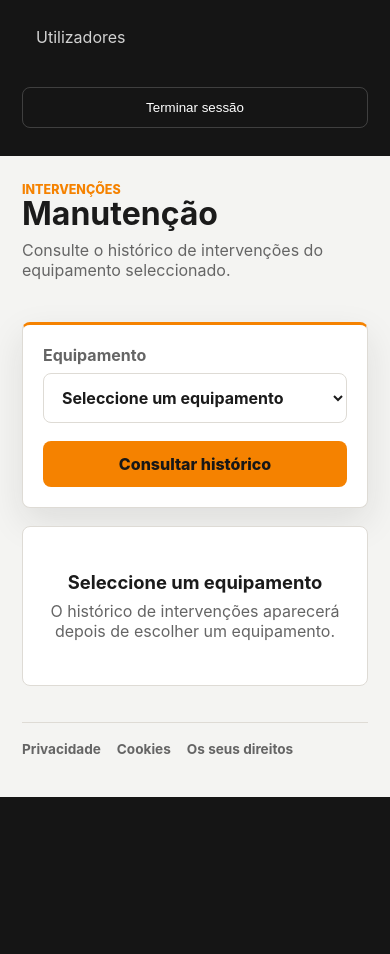
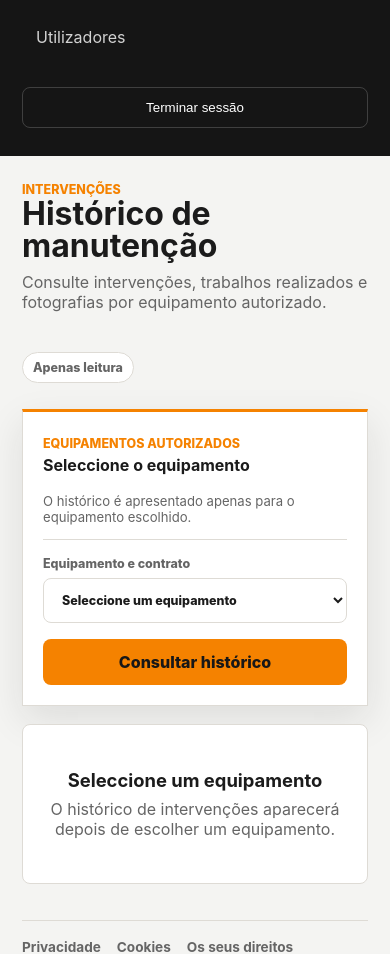
Before and after one commit to temoteotembeelectromatic/areacliente, a Flask app: page /manutencao in a window 390 px wide. Shown: the part 403-1357 px from the top of the page. Before the commit the page ends 1200 px from the top, so only its background shows below. Run offline with Flask 3, Linux system fonts and the light colour scheme; the visitor is signed in with stand-in values (Sample User, id 1); parts of the project's set-up code (start-up, migrations or seed data) failed here and were passed over; some libraries are stand-ins or nearby versions.

Commit message:
Reorganize maintenance history workflow

```diff
--- a/app.py
+++ b/app.py
@@ -893,7 +893,17 @@ def external_equipment_rows(filters):
 
 def external_maintenance_history(selected_equipment):
     if not DATABASE_URL_2:
-        equipment_numbers = sorted(row["id"] for row in equipment)
+        allowed_numbers = current_allowed_client_numbers()
+        equipment_options = [
+            {
+                "number": row["id"],
+                "type": row["type"],
+                "contract": row["numero_contrato"],
+                "location": row["location"],
+            }
+            for row in equipment
+            if not allowed_numbers or row["numero_cliente"] in allowed_numbers
+        ]
         rows = [
             {
                 "id": item["id"],
@@ -909,7 +919,7 @@ def external_maintenance_history(selected_equipment):
             if item["equipment"] == selected_equipment
             and item["status"].casefold() not in {"serviço delegado", "servico delegado"}
         ] if selected_equipment else []
-        return equipment_numbers, rows
+        return equipment_options, rows
 
     connection = None
     try:
@@ -921,35 +931,41 @@ def external_maintenance_history(selected_equipment):
         connection.set_session(readonly=True, autocommit=False)
         cursor = connection.cursor(cursor_factory=RealDictCursor)
 
-        scope_clause = ""
+        allowed_numbers = current_allowed_client_numbers()
+        scope_clause = "WHERE TRIM(COALESCE(numero_equipamento, '')) <> ''"
         scope_params = []
-        allowed_numbers = current_allowed_client_numbers()
         if allowed_numbers:
-            scope_clause = "WHERE TRIM(COALESCE(numero_cliente, '')) = ANY(%s)"
+            scope_clause += " AND TRIM(COALESCE(numero_cliente, '')) = ANY(%s)"
             scope_params.append(allowed_numbers)
 
         cursor.execute(
             f"""
-            SELECT DISTINCT TRIM(COALESCE(numero_equipamento, '')) AS numero_equipamento
+            SELECT DISTINCT ON (TRIM(COALESCE(numero_equipamento, '')))
+                TRIM(COALESCE(numero_equipamento, '')) AS numero_equipamento,
+                COALESCE(NULLIF(TRIM(tipo_equipamento), ''), 'Sem tipo') AS tipo_equipamento,
+                COALESCE(NULLIF(TRIM(numero_contrato), ''), '-') AS numero_contrato,
+                COALESCE(NULLIF(TRIM(posicao), ''), '-') AS posicao
             FROM registo_equipamentos
             {scope_clause}
-              AND TRIM(COALESCE(numero_equipamento, '')) <> ''
-            ORDER BY numero_equipamento
-            LIMIT 500
-            """ if scope_clause else """
-            SELECT DISTINCT TRIM(COALESCE(numero_equipamento, '')) AS numero_equipamento
-            FROM registo_equipamentos
-            WHERE TRIM(COALESCE(numero_equipamento, '')) <> ''
-            ORDER BY numero_equipamento
+            ORDER BY TRIM(COALESCE(numero_equipamento, '')), id DESC
             LIMIT 500
             """,
             scope_params,
         )
-        equipment_numbers = [row["numero_equipamento"] for row in cursor.fetchall()]
+        equipment_options = [
+            {
+                "number": row["numero_equipamento"],
+                "type": row["tipo_equipamento"],
+                "contract": row["numero_contrato"],
+                "location": row["posicao"],
+            }
+            for row in cursor.fetchall()
+        ]
+        equipment_numbers = [row["number"] for row in equipment_options]
         if not selected_equipment:
-            return equipment_numbers, None
+            return equipment_options, None
         if selected_equipment not in equipment_numbers:
-            return equipment_numbers, "O equipamento seleccionado não está disponível para esta conta."
+            return equipment_options, "O equipamento seleccionado não está disponível para esta conta."
 
         cursor.execute(
             """
@@ -1032,7 +1048,7 @@ def external_maintenance_history(selected_equipment):
         except Exception:
             app.logger.exception("Falha ao consultar relatórios de intervenção")
             connection.rollback()
-        return equipment_numbers, rows
+        return equipment_options, rows
     except Exception:
         app.logger.exception("Falha ao consultar histórico de manutenção")
         return [], "Não foi possível consultar o histórico de manutenção neste momento."
@@ -1402,13 +1418,18 @@ def equipamentos():
 @login_required
 def manutencao():
     selected_equipment = request.args.get("equipamento", "").strip()[:100]
-    equipment_numbers, history = external_maintenance_history(selected_equipment)
+    equipment_options, history = external_maintenance_history(selected_equipment)
     error = history if isinstance(history, str) else None
     rows = [] if error else (history or [])
+    selected_option = next(
+        (item for item in equipment_options if item["number"] == selected_equipment),
+        None,
+    )
     return render_template(
         "maintenance.html",
         maintenance=rows,
-        equipment_numbers=equipment_numbers,
+        equipment_options=equipment_options,
+        selected_option=selected_option,
         selected_equipment=selected_equipment,
         error=error,
     )
--- a/static/styles.css
+++ b/static/styles.css
@@ -1685,6 +1685,151 @@ textarea:focus {
   font-size: 0.78rem;
 }
 
+.maintenance-page-header {
+  align-items: end;
+}
+
+.maintenance-selector {
+  display: grid;
+  grid-template-columns: minmax(0, 1fr) auto;
+  gap: 16px 20px;
+  align-items: end;
+  margin-bottom: 18px;
+  padding: 20px;
+  border: 1px solid var(--border);
+  border-top: 3px solid var(--brand);
+  background: var(--surface);
+  box-shadow: var(--shadow);
+}
+
+.maintenance-selector-heading {
+  grid-column: 1 / -1;
+  display: flex;
+  align-items: end;
+  justify-content: space-between;
+  gap: 18px;
+  border-bottom: 1px solid var(--border);
+  padding-bottom: 14px;
+}
+
+.maintenance-selector-heading h2,
+.maintenance-history-heading h2 {
+  margin: 3px 0 0;
+  font-size: 1rem;
+}
+
+.maintenance-selector-heading > span,
+.maintenance-history-heading > span {
+  color: var(--muted);
+  font-size: 0.82rem;
+  text-align: right;
+}
+
+.maintenance-select-field {
+  display: grid;
+  gap: 7px;
+  color: var(--muted);
+  font-size: 0.78rem;
+  font-weight: 800;
+}
+
+.maintenance-selector .filter-submit {
+  min-width: 170px;
+}
+
+.maintenance-summary {
+  display: grid;
+  grid-template-columns: repeat(4, minmax(0, 1fr));
+  gap: 1px;
+  margin-bottom: 18px;
+  background: var(--border);
+  border: 1px solid var(--border);
+}
+
+.maintenance-summary div {
+  display: grid;
+  gap: 6px;
+  min-width: 0;
+  padding: 15px 16px;
+  background: var(--surface);
+}
+
+.maintenance-summary span,
+.maintenance-record-id {
+  color: var(--muted);
+  font-size: 0.74rem;
+  font-weight: 800;
+  text-transform: uppercase;
+}
+
+.maintenance-summary strong {
+  overflow: hidden;
+  text-overflow: ellipsis;
+  white-space: nowrap;
+}
+
+.maintenance-history {
+  display: grid;
+  border: 1px solid var(--border);
+  background: var(--surface);
+  box-shadow: var(--shadow);
+}
+
+.maintenance-history-heading {
+  display: flex;
+  align-items: end;
+  justify-content: space-between;
+  gap: 18px;
+  padding: 18px 20px;
+  border-bottom: 1px solid var(--border);
+}
+
+.maintenance-record {
+  display: grid;
+  grid-template-columns: 120px minmax(0, 1fr) auto;
+  gap: 20px;
+  align-items: start;
+  padding: 18px 20px;
+  border-bottom: 1px solid var(--border);
+}
+
+.maintenance-record:last-child {
+  border-bottom: 0;
+}
+
+.maintenance-record-date {
+  color: #9a4c00;
+  font-size: 0.82rem;
+  font-weight: 900;
+}
+
+.maintenance-record-main {
+  display: grid;
+  gap: 6px;
+}
+
+.maintenance-record-topline {
+  display: flex;
+  align-items: center;
+  justify-content: space-between;
+  gap: 12px;
+}
+
+.maintenance-record-main h3,
+.maintenance-record-main p {
+  margin: 0;
+}
+
+.maintenance-record-main h3 {
+  font-size: 1rem;
+}
+
+.maintenance-record-main p,
+.maintenance-record-main > span {
+  color: var(--muted);
+  font-size: 0.85rem;
+}
+
 .document-page-header {
   align-items: end;
 }
@@ -1835,6 +1980,28 @@ textarea:focus {
     grid-template-columns: 1fr;
   }
 
+  .maintenance-page-header,
+  .maintenance-selector-heading,
+  .maintenance-history-heading {
+    align-items: flex-start;
+  }
+
+  .maintenance-selector-heading,
+  .maintenance-history-heading {
+    flex-direction: column;
+  }
+
+  .maintenance-selector-heading > span,
+  .maintenance-history-heading > span {
+    text-align: left;
+  }
+
+  .maintenance-selector,
+  .maintenance-summary,
+  .maintenance-record {
+    grid-template-columns: 1fr;
+  }
+
   .piquete-steps {
     grid-template-columns: 1fr;
   }
--- a/templates/maintenance.html
+++ b/templates/maintenance.html
@@ -1,21 +1,29 @@
 {% extends "base.html" %}
 
 {% block content %}
-  <header class="page-header">
+  <header class="page-header maintenance-page-header">
     <div>
       <span class="eyebrow">Intervenções</span>
-      <h1>Manutenção</h1>
-      <p>Consulte o histórico de intervenções do equipamento seleccionado.</p>
+      <h1>Histórico de manutenção</h1>
+      <p>Consulte intervenções, trabalhos realizados e fotografias por equipamento autorizado.</p>
     </div>
+    <span class="readonly-badge">Apenas leitura</span>
   </header>
 
-  <form class="equipment-filters maintenance-filters" method="get" data-loading-form data-loading-text="A carregar...">
-    <label>
-      Equipamento
+  <form class="maintenance-selector" method="get" data-loading-form data-loading-text="A carregar...">
+    <div class="maintenance-selector-heading">
+      <div>
+        <span class="eyebrow">Equipamentos autorizados</span>
+        <h2>Seleccione o equipamento</h2>
+      </div>
+      <span>O histórico é apresentado apenas para o equipamento escolhido.</span>
+    </div>
+    <label class="maintenance-select-field">
+      Equipamento e contrato
       <select name="equipamento" required>
         <option value="">Seleccione um equipamento</option>
-        {% for number in equipment_numbers %}
-          <option value="{{ number }}" {% if selected_equipment == number %}selected{% endif %}>{{ number }}</option>
+        {% for item in equipment_options %}
+          <option value="{{ item.number }}" {% if selected_equipment == item.number %}selected{% endif %}>Equipamento #{{ item.number }} · {{ item.type }} · Contrato {{ item.contract }}</option>
         {% endfor %}
       </select>
     </label>
@@ -38,24 +46,35 @@
       <p>Não existem intervenções associadas a este equipamento.</p>
     </section>
   {% else %}
-    <section class="panel">
-      <div class="equipment-results-meta">
-        <strong>{{ maintenance|length }} intervenção{% if maintenance|length != 1 %}s{% endif %}</strong>
-        <span>Equipamento {{ selected_equipment }}</span>
+    <section class="maintenance-summary">
+      <div><span>Equipamento</span><strong>Equipamento #{{ selected_equipment }}</strong></div>
+      <div><span>Contrato</span><strong>{{ selected_option.contract if selected_option else '-' }}</strong></div>
+      <div><span>Intervenções</span><strong>{{ maintenance|length }}</strong></div>
+      <div><span>Localização</span><strong>{{ selected_option.location if selected_option else '-' }}</strong></div>
+    </section>
+
+    <section class="maintenance-history">
+      <div class="maintenance-history-heading">
+        <div>
+          <span class="eyebrow">Registos concluídos</span>
+          <h2>Intervenções registadas</h2>
+        </div>
+        <span>{{ maintenance|length }} registo{% if maintenance|length != 1 %}s{% endif %}</span>
       </div>
       {% for item in maintenance %}
-        <article class="row-item wide maintenance-item">
-          <div>
-            <strong>{{ item.title }}</strong>
-            <span>{{ item.id }} · {{ item.intervention_type or 'Intervenção' }} · Contrato {{ item.contract }} · {{ item.location }}</span>
+        <article class="maintenance-record">
+          <div class="maintenance-record-date">{{ item.date }}</div>
+          <div class="maintenance-record-main">
+            <div class="maintenance-record-topline">
+              <span class="maintenance-record-id">Intervenção #{{ item.id }}</span>
+              <span class="status {{ 'status-watch' if item.status not in ['Concluída', 'Concluida'] else 'status-good' }}">{{ item.status }}</span>
+            </div>
+            <h3>{{ item.intervention_type or 'Intervenção' }}</h3>
+            <p>{{ item.title }}</p>
+            <span>Contrato {{ item.contract }} · {{ item.location }} · Técnico: {{ item.technician }}</span>
             {% if item.work_done %}<p>{{ item.work_done }}</p>{% endif %}
           </div>
-          <div class="row-meta">
-            <small>{{ item.date }}</small>
-            <span class="status {{ 'status-watch' if item.status not in ['Concluída', 'ConcluÃ­da', 'Concluida'] else 'status-good' }}">{{ item.status }}</span>
-            <small>{{ item.technician }}</small>
-            <a href="{{ url_for('manutencao_detalhe', intervention_id=item.id) }}">Ver detalhes</a>
-          </div>
+          <a class="contract-detail-link" href="{{ url_for('manutencao_detalhe', intervention_id=item.id) }}">Ver detalhe</a>
         </article>
       {% endfor %}
     </section>
```
